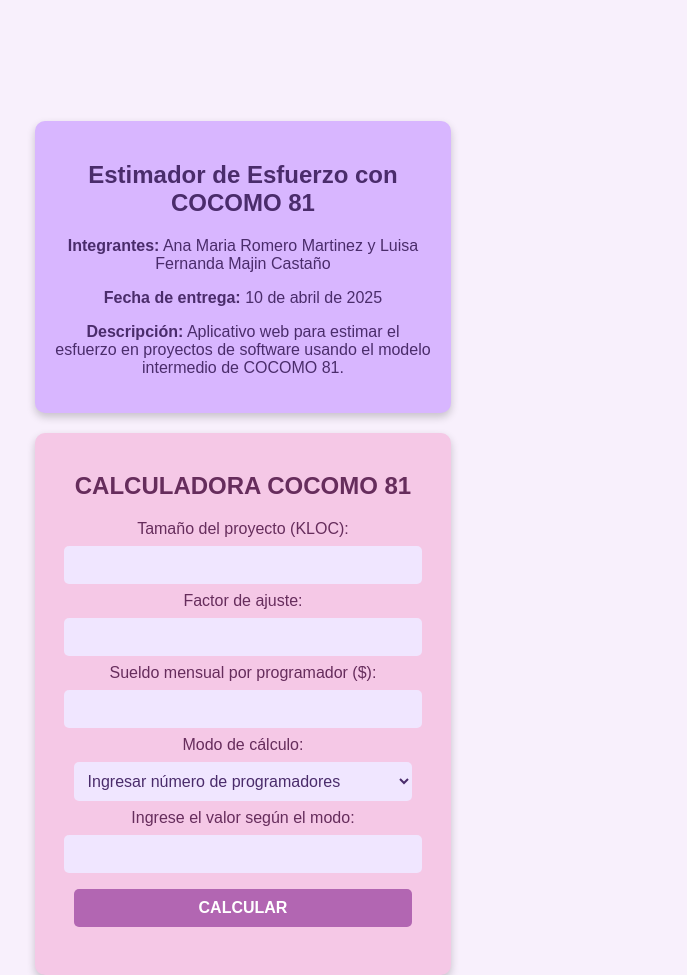
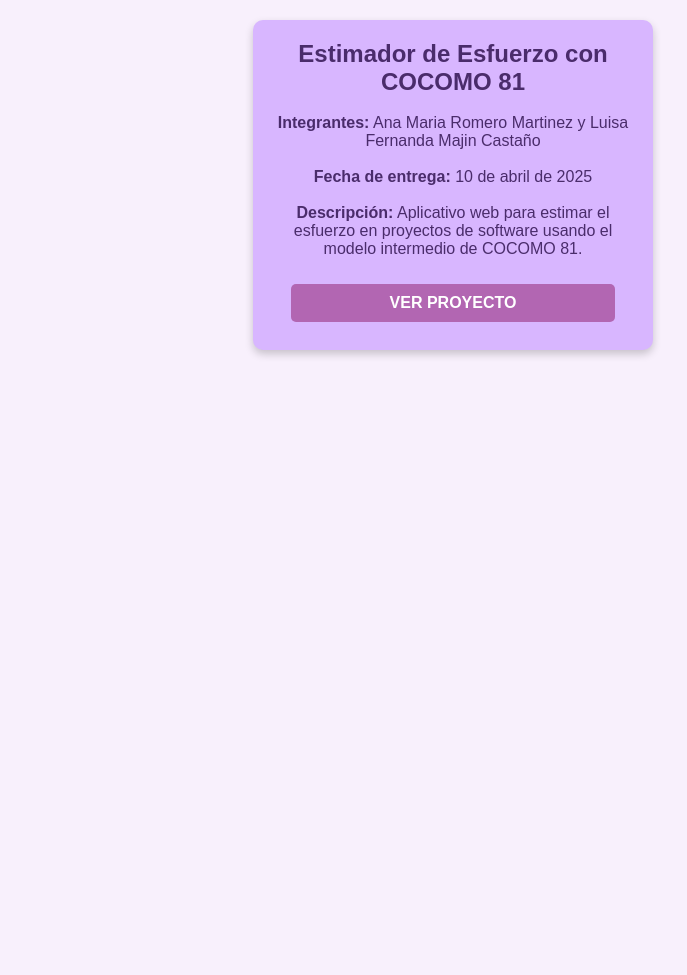
Before and after one commit to anamaria-romero/Cocomo, a plain HTML site: page index.html in a window 1280 px wide. Shown: the whole page, without its empty margins (187-874 px from the left). After the commit the page ends 800 px from the top, so only its background shows below. Drawn offline with Linux system fonts and the light colour scheme.

Commit message:
Guardado

```diff
--- a/index.css
+++ b/index.css
@@ -1,21 +1,15 @@
+* {
+    margin: 0;
+    padding: 0;
+    box-sizing: border-box;
+}
+
 body {
     font-family: Arial, sans-serif;
     background-color: #f8f0fc;
-    margin: 0;
-    padding: 20px;
-    display: flex;
-    justify-content: center;
     align-items: center;
     height: 100vh;
-    margin-top: 8rem;
-}
-
-.container {
-    display: flex;
-    flex-wrap: wrap;
-    gap: 20px;
-    justify-content: center;
-    max-width: 900px;
+    padding: 20px;
 }
 
 .card {
@@ -78,8 +72,8 @@ button:hover {
     .container {
         display: flex;
         flex-direction: row;
-        justify-content: space-between;
-        align-items: flex-start;
+        justify-content: center;
+        align-items: center;
     }
 
     .card {
--- a/index.html
+++ b/index.html
@@ -9,24 +9,25 @@
 <body>
 
     <div class="container">
-        <div class="card project-info">
-            <h2>Estimador de Esfuerzo con COCOMO 81</h2>
-            <p><strong>Integrantes:</strong> Ana Maria Romero Martinez y Luisa Fernanda Majin Castaño</p>
-            <p><strong>Fecha de entrega:</strong> 10 de abril de 2025</p>
-            <p><strong>Descripción:</strong> Aplicativo web para estimar el esfuerzo en proyectos de software usando el modelo intermedio de COCOMO 81.</p>
+        <div class="card project-info" id="presentation">
+            <h2>Estimador de Esfuerzo con COCOMO 81</h2> <br>
+            <p><strong>Integrantes:</strong> Ana Maria Romero Martinez y Luisa Fernanda Majin Castaño</p> <br>
+            <p><strong>Fecha de entrega:</strong> 10 de abril de 2025</p> <br>
+            <p><strong>Descripción:</strong> Aplicativo web para estimar el esfuerzo en proyectos de software usando el modelo intermedio de COCOMO 81.</p> <br>
+            <button id="showProject">VER PROYECTO</button>
         </div>
 
-        <div class="card project-app">
-            <h2>CALCULADORA COCOMO 81</h2>
+        <div class="card project-app" id="project" style="display: none;">
+            <h2>CALCULADORA COCOMO 81</h2> <br>
             <form id="cocomoForm">
-                <label for="kloc">Tamaño del proyecto (KLOC):</label>
-                <input type="number" id="kloc" step="0.01" min="0.1" required>
+                <label for="kloc">Tamaño del proyecto (en miles de líneas de código - KLOC):</label>
+                <input type="number" id="kloc" step="0.01" min="0.1" required placeholder="Ejemplo: 15">
 
-                <label for="factor">Factor de ajuste:</label>
-                <input type="number" id="factor" step="0.01" min="0.1" required>
+                <label for="factor">Factor de ajuste (según COCOMO 81):</label>
+                <input type="number" id="factor" step="0.01" min="0.1" required placeholder="Ejemplo: 1.2">
 
-                <label for="salary">Sueldo mensual por programador ($):</label>
-                <input type="number" id="salary" min="1" required>
+                <label for="salary">Sueldo mensual por programador (COP):</label>
+                <input type="number" id="salary" min="1" required placeholder="Ejemplo: 3'000.000">
 
                 <label for="mode">Modo de cálculo:</label>
                 <select id="mode">
@@ -34,8 +35,8 @@
                     <option value="duration">Ingresar duración deseada (meses)</option>
                 </select>
 
-                <label for="inputValue">Ingrese el valor según el modo:</label>
-                <input type="number" id="inputValue" min="1" required>
+                <label for="inputValue">Ingrese el valor según el modo seleccionado:</label>
+                <input type="number" id="inputValue" min="1" required placeholder="Ejemplo: 5">
 
                 <button type="submit">CALCULAR</button>
             </form>
--- a/index.js
+++ b/index.js
@@ -1,4 +1,9 @@
-document.getElementById("cocomoForm").addEventListener("submit", function(event) {
+document.getElementById("showProject").addEventListener("click", function() {
+    document.getElementById("presentation").style.display = "none";
+    document.getElementById("project").style.display = "block";
+});
+
+document.getElementById("cocomoForm").addEventListener("submit", function (event) {
     event.preventDefault();
 
     const kloc = parseFloat(document.getElementById("kloc").value);
@@ -36,6 +41,6 @@ document.getElementById("cocomoForm").addEventListener("submit", function(event)
         <p> <strong>Esfuerzo estimado:</strong> ${effort.toFixed(2)} persona-meses</p>
         <p> <strong>Duración:</strong> ${duration.toFixed(2)} meses</p>
         <p> <strong>Número de programadores:</strong> ${programmers.toFixed(2)}</p>
-        <p> <strong>Costo total estimado:</strong> $${totalCost.toFixed(2)}</p>
+        <p> <strong>Costo total estimado:</strong> ${new Intl.NumberFormat("es-CO", { style: "currency", currency: "COP" }).format(totalCost)}</p>
     `;
 });
```
